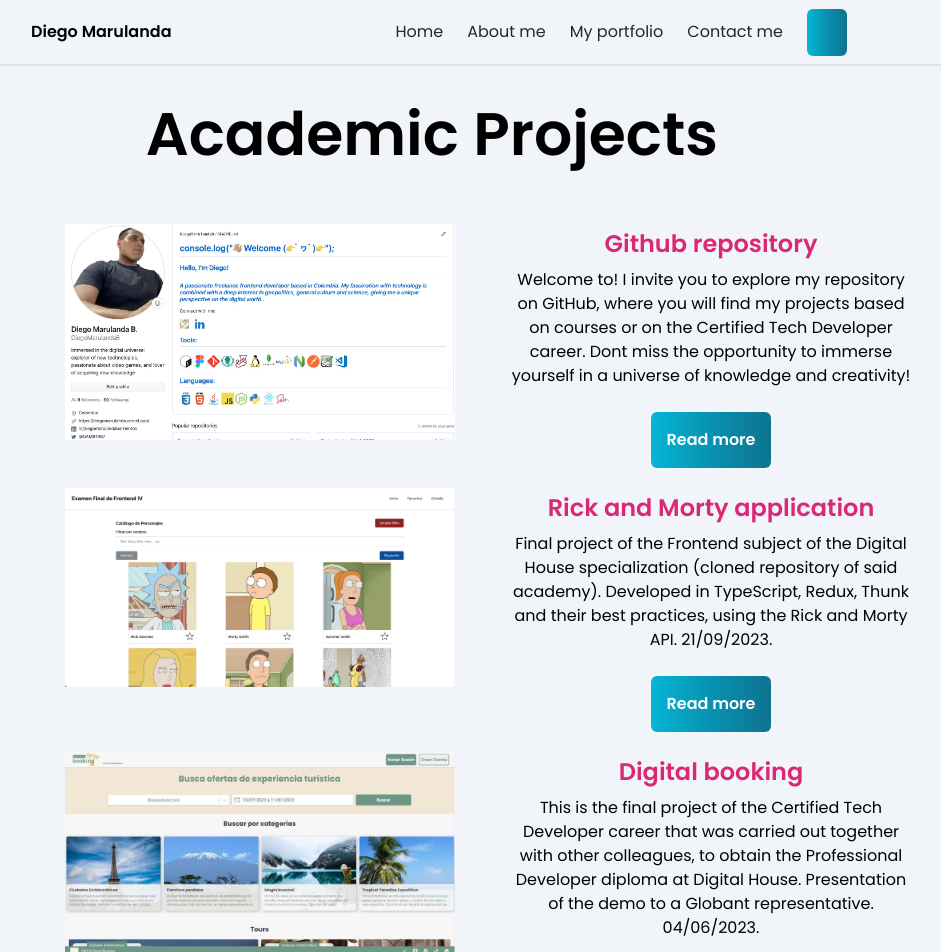
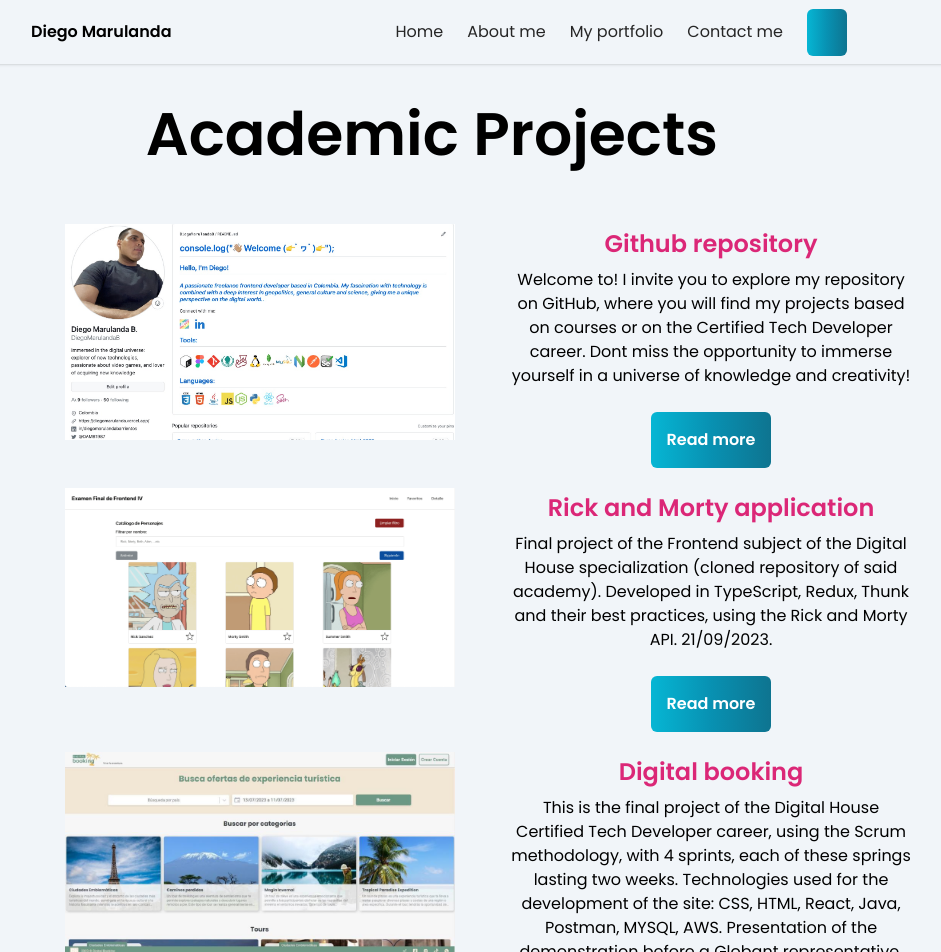
Before and after one commit to DiegoMarulandaB/Portfolio, a Next.js app: page /academicprojects in a window 1280 px wide. Shown: the top 952 px of the page, without its empty margins (201-1142 px from the left). Built offline with nearby package versions, Linux system fonts and the light colour scheme; some icons are missing.

Commit message:
style: updating information in academic projects digital booking

```diff
--- a/src/app/academicprojects/page.tsx
+++ b/src/app/academicprojects/page.tsx
@@ -36,7 +36,7 @@ const projects: Project[] = [
   {
     name: 'Digital booking',
     description:
-      'This is the final project of the Certified Tech Developer career that was carried out together with other colleagues, to obtain the Professional Developer diploma at Digital House. Presentation of the demo to a Globant representative. 04/06/2023.',
+      'This is the final project of the Digital House Certified Tech Developer career, using the Scrum methodology, with 4 sprints, each of these springs lasting two weeks. Technologies used for the development of the site: CSS, HTML, React, Java, Postman, MYSQL, AWS. Presentation of the demonstration before a Globant representative. 06/04/2023.',
     image: '/digitalBooking.jpg',
 
     github: 'https://github.com/DiegoMarulandaB/Digital-booking',
```
